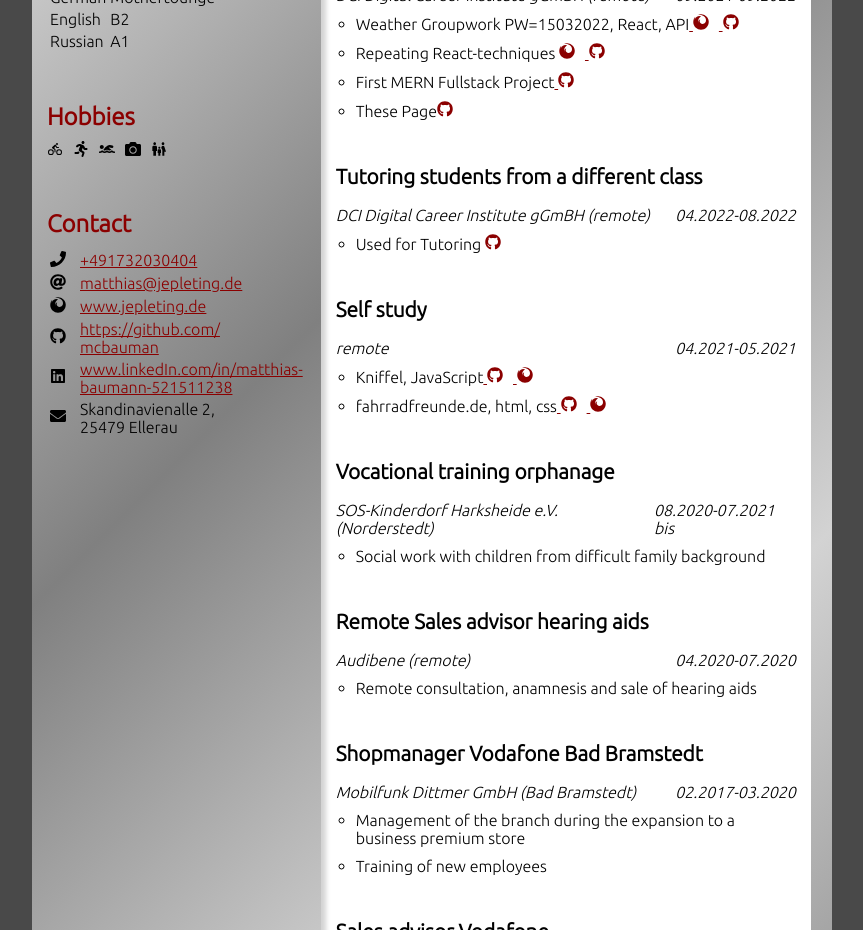
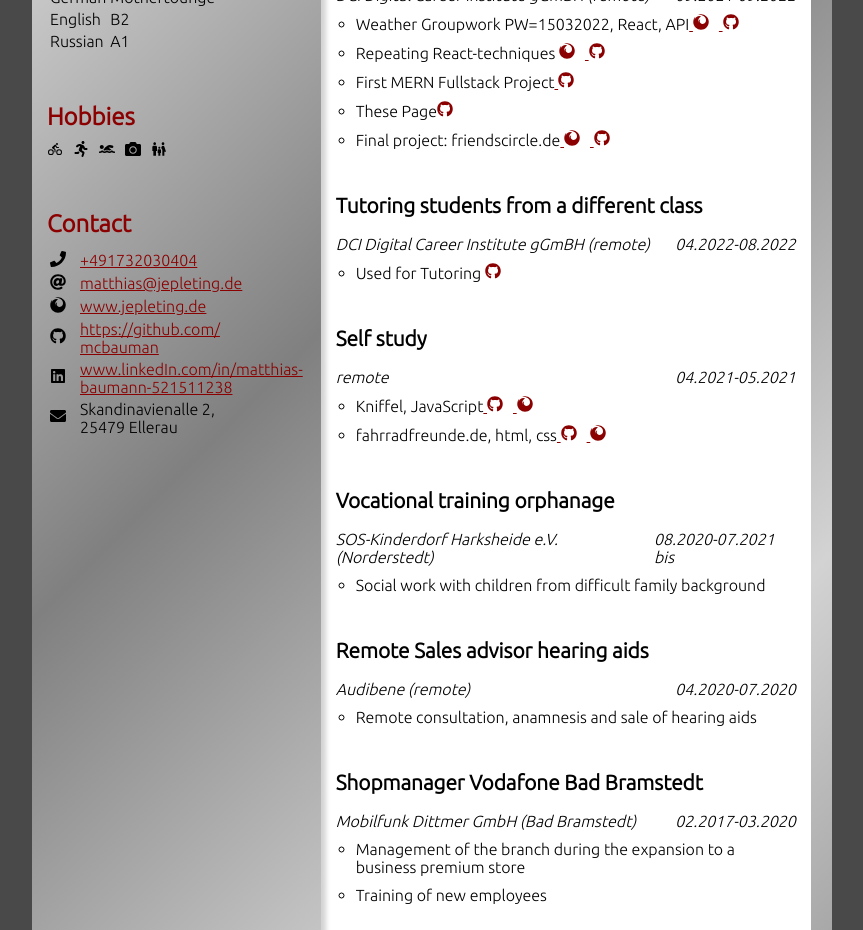
Before and after one commit to mcbauman/jepleting, a React (Create React App) app: page / in a window 1280 px wide. Shown: the part 840-1770 px from the top of the page, without its empty margins (208-1071 px from the left). Built offline with nearby package versions, Linux system fonts and the light colour scheme.

Commit message:
added final project

```diff
--- a/src/components/lang.js
+++ b/src/components/lang.js
@@ -50,7 +50,9 @@
         repFrontText:"Wiederhohlung aller Frontend Tools",
         mernText:"Erstes MERN Fullstack Projekt",
         this:"Diese Seite",
-        tutoringStudens:"Tutor für Studenten in Web Entwicklung"
+        tutoringStudens:"Tutor für Studenten in Web Entwicklung",
+        finalProject:"friendscircle.de",
+        finalProjectText:"Abschluss Projekt"
     },
     en:{
         title:"title",
@@ -103,7 +105,9 @@
         repFrontText:"Repeating all Frontend Tools",
         mernText:"First MERN Fullstack Project",
         this:"These Page",
-        tutoringStudens:"Tutoring students from a different class"
+        tutoringStudens:"Tutoring students from a different class",
+        finalProject:"friendscircle.de",
+        finalProjectText:"Final project"
     },
     ke:{
         title:"title",
@@ -156,7 +160,9 @@
         repFrontText:"Repeating all Frontend Tools",
         mernText:"First MERN Fullstack Project",
         this:"These Page",
-        tutoringStudens:"Tutoring students from a different class"
+        tutoringStudens:"Tutoring students from a different class",
+        finalProject:"friendscircle.de",
+        finalProjectText:"Final project"
     }
 }
 export default trans
--- a/src/pages/CV.jsx
+++ b/src/pages/CV.jsx
@@ -151,6 +151,7 @@
                             <li>Repeating React-techniques <a href="https://classy-youtiao-acda1b.netlify.app" target="_blank" rel="noopener noreferrer"> <FaFirefox/> </a><a href="https://github.com/mcbauman/react-repeating-Forlage" target="_blank" rel="noopener noreferrer"> <FaGithub/> </a></li>
                             <li>{trans[lang].mernText}<a href="https://github.com/mcbauman/secondFullStack" target="_blank" rel="noopener noreferrer"> <FaGithub/></a></li>
                             <li>{trans[lang].this}<a href="https://github.com/mcbauman/jepleting" target="_blank" rel="noopener noreferrer"><FaGithub/></a></li>
+                            <li>{trans[lang].finalProjectText}: {trans[lang].finalProject}<a href="https://melodic-capybara-5d7bce.netlify.app" target="_blank" rel="noopener noreferrer"> <FaFirefox/> </a> <a href="https://github.com/mcbauman/Final-Project-friendsFinder" target="_blank" rel="noopener noreferrer"> <FaGithub/> </a></li>
                         </ul>
                     </section>
                     <section>
--- a/src/pages/Projects.jsx
+++ b/src/pages/Projects.jsx
@@ -55,11 +55,16 @@
                         <td>Frontend</td>
                         <td><a href="https://github.com/mcbauman/jepleting" target="_blank" rel="noopener noreferrer"><FaGithub/></a></td>
                     </tr>
-
                     <tr>
                         <td>{trans[lang].this}</td>
                         <td>Backend</td>
                         <td><a href="https://github.com/mcbauman/jepleting-Server" target="_blank" rel="noopener noreferrer"><FaGithub/></a></td>
+                    </tr>
+                    <tr>
+                        <td>{trans[lang].finalProject}</td>
+                        <td>{trans[lang].finalProjectText}</td>
+                        <td><a href="https://github.com/mcbauman/Final-Project-friendsFinder" target="_blank" rel="noopener noreferrer"><FaGithub/></a></td>
+                        <td><a href="https://melodic-capybara-5d7bce.netlify.app/" target="_blank" rel="noopener noreferrer"> <FaFirefox/></a></td>
                     </tr>
                     </tbody>
                 </table>
```
